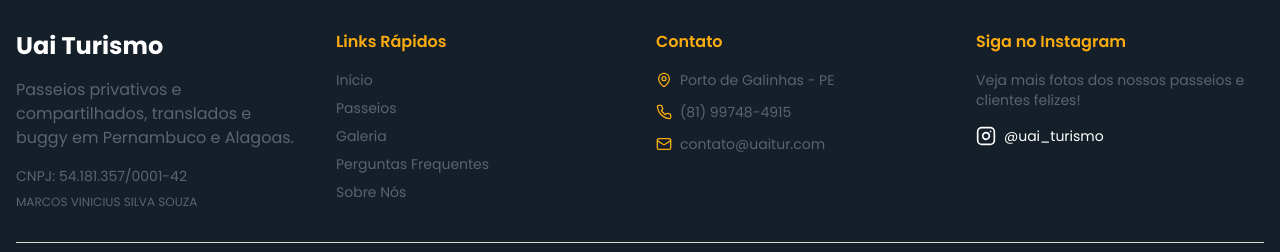
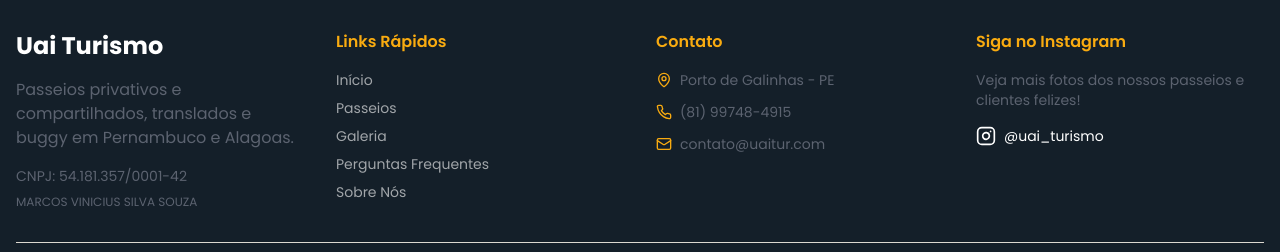
Before and after one commit to thiagohenrico/uai-turismo-eb6dbf14, a React (Vite) app: page /passeios in a window 1280 px wide. Shown: the part 4975-5227 px from the top of the page. Built offline with nearby package versions, Linux system fonts and the light colour scheme; the HTML template or start-up script is replaced by a standard one.

Commit message:
Preceding changes

```diff
--- a/src/components/Footer.tsx
+++ b/src/components/Footer.tsx
@@ -24,19 +24,19 @@ const Footer = () => {
           <div>
             <h4 className="font-semibold mb-4 text-golden-yellow">Links Rápidos</h4>
             <div className="space-y-2">
-              <a href="/" className="block text-sm text-muted-foreground hover:text-primary transition-colors">
+              <a href="/" className="block text-sm text-white/60 hover:text-golden-yellow transition-colors">
                 Início
               </a>
-              <a href="/passeios" className="block text-sm text-muted-foreground hover:text-primary transition-colors">
+              <a href="/passeios" className="block text-sm text-white/60 hover:text-golden-yellow transition-colors">
                 Passeios
               </a>
-              <a href="/galeria" className="block text-sm text-muted-foreground hover:text-primary transition-colors">
+              <a href="/galeria" className="block text-sm text-white/60 hover:text-golden-yellow transition-colors">
                 Galeria
               </a>
-              <a href="/perguntas-frequentes" className="block text-sm text-muted-foreground hover:text-primary transition-colors">
+              <a href="/perguntas-frequentes" className="block text-sm text-white/60 hover:text-golden-yellow transition-colors">
                 Perguntas Frequentes
               </a>
-              <a href="/sobre-nos" className="block text-sm text-muted-foreground hover:text-primary transition-colors">
+              <a href="/sobre-nos" className="block text-sm text-white/60 hover:text-golden-yellow transition-colors">
                 Sobre Nós
               </a>
             </div>
```
